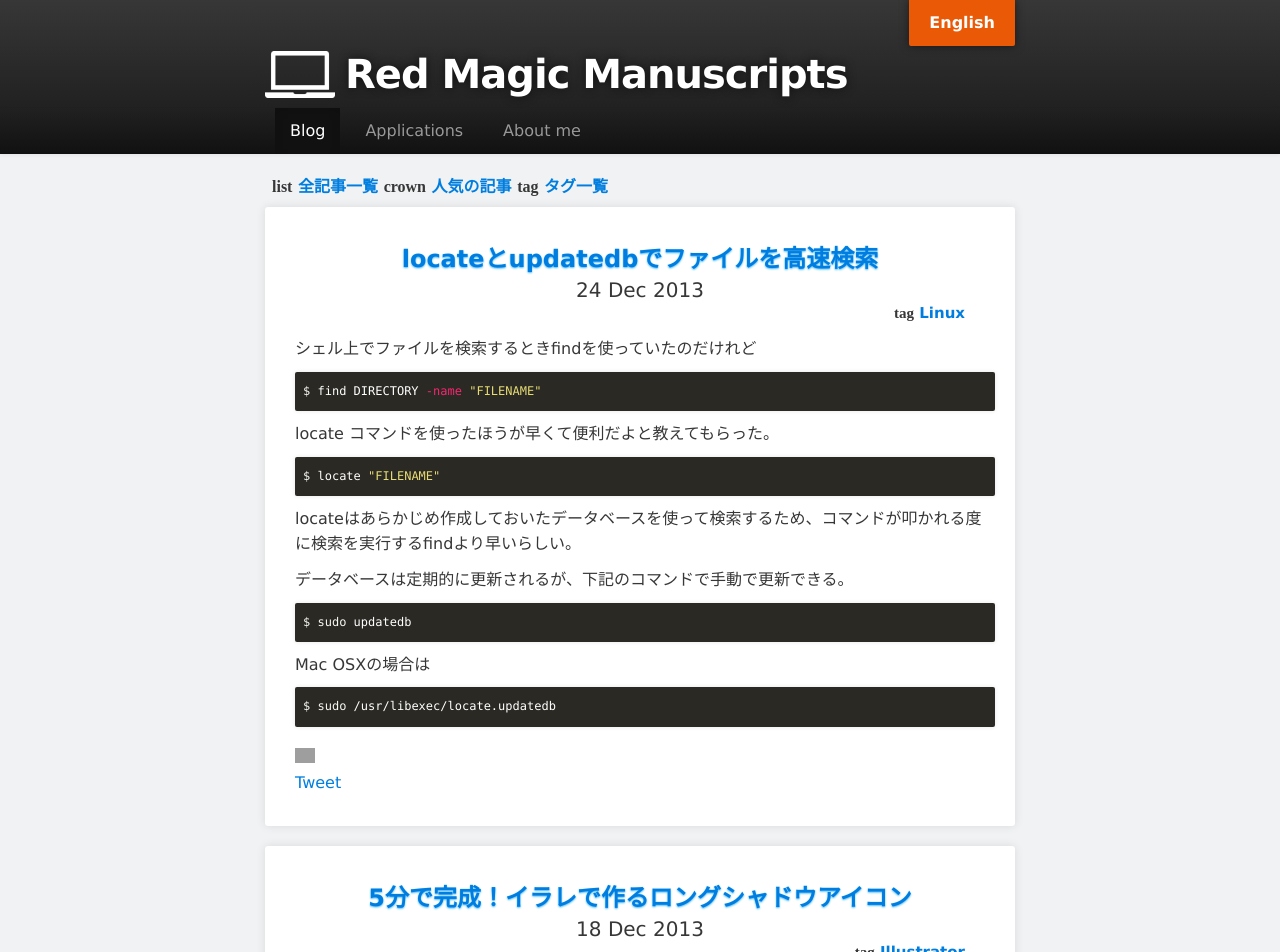
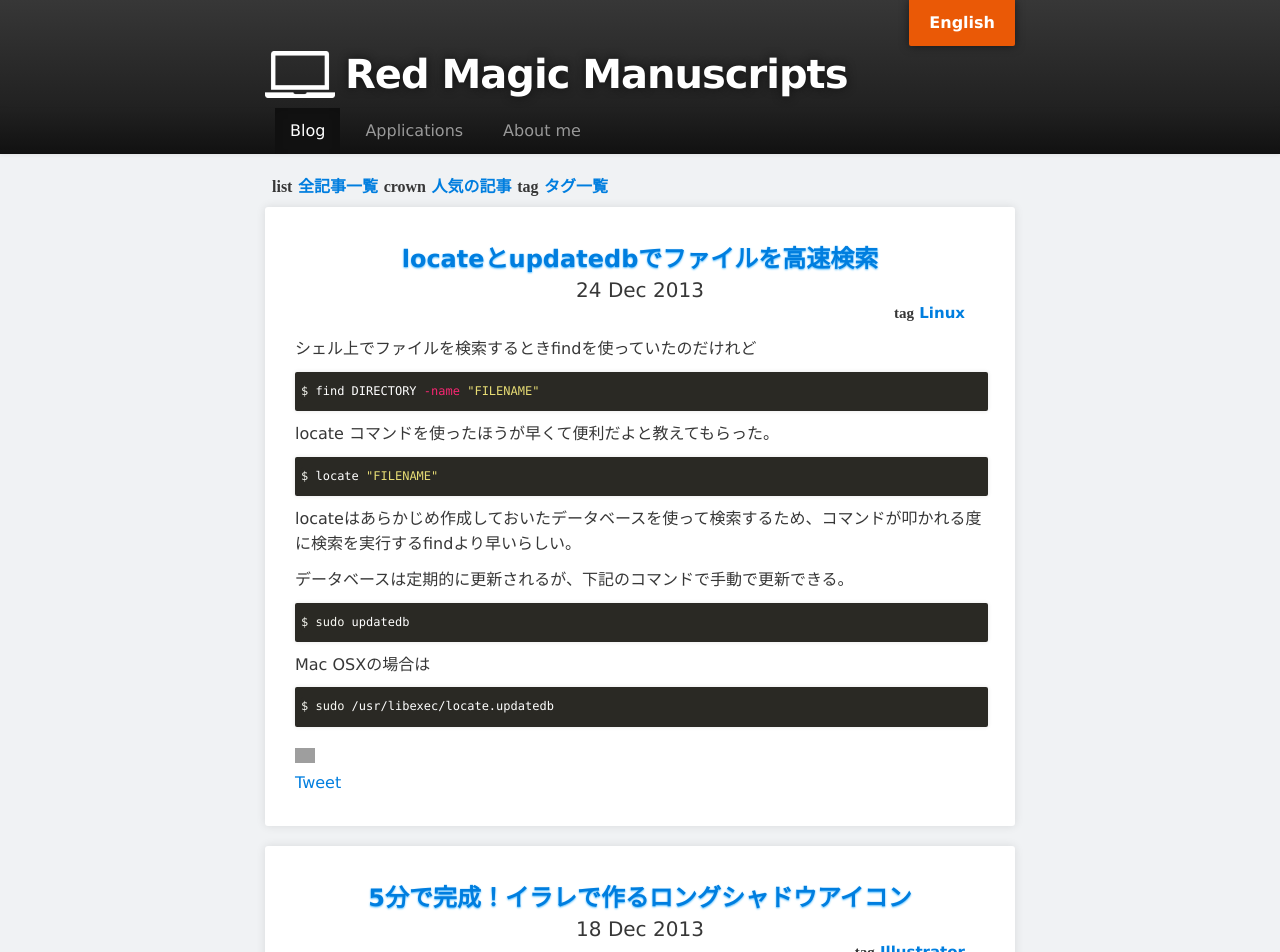
Before and after one commit to Mrk1869/source-mrk1869.github.com, a Jekyll site: the page built from index.html, in a window 1280 px wide. Shown: the top 952 px of the page. Built offline with Jekyll 4.4.1, drawn with Linux system fonts in a browser that asks for light colours; some web fonts are replaced; the list of posts is cut into pages by our own code; comment, search, counter and statistics services are not loaded; grey boxes are pictures that could not be loaded.

Commit message:
Fixed style bug of pre-code

```diff
--- a/assets/css/style.css
+++ b/assets/css/style.css
@@ -243,7 +243,7 @@ pre, code {
 pre {
   width: 100%;
   margin: 3px 0px 3px 0px;
-  padding: 10px 5px 10px 5px;
+  padding: 10px 0px 10px 3px;
   box-shadow: 0 0 4px rgba(0,0,0,.1);
   overflow: auto;
 }
```
